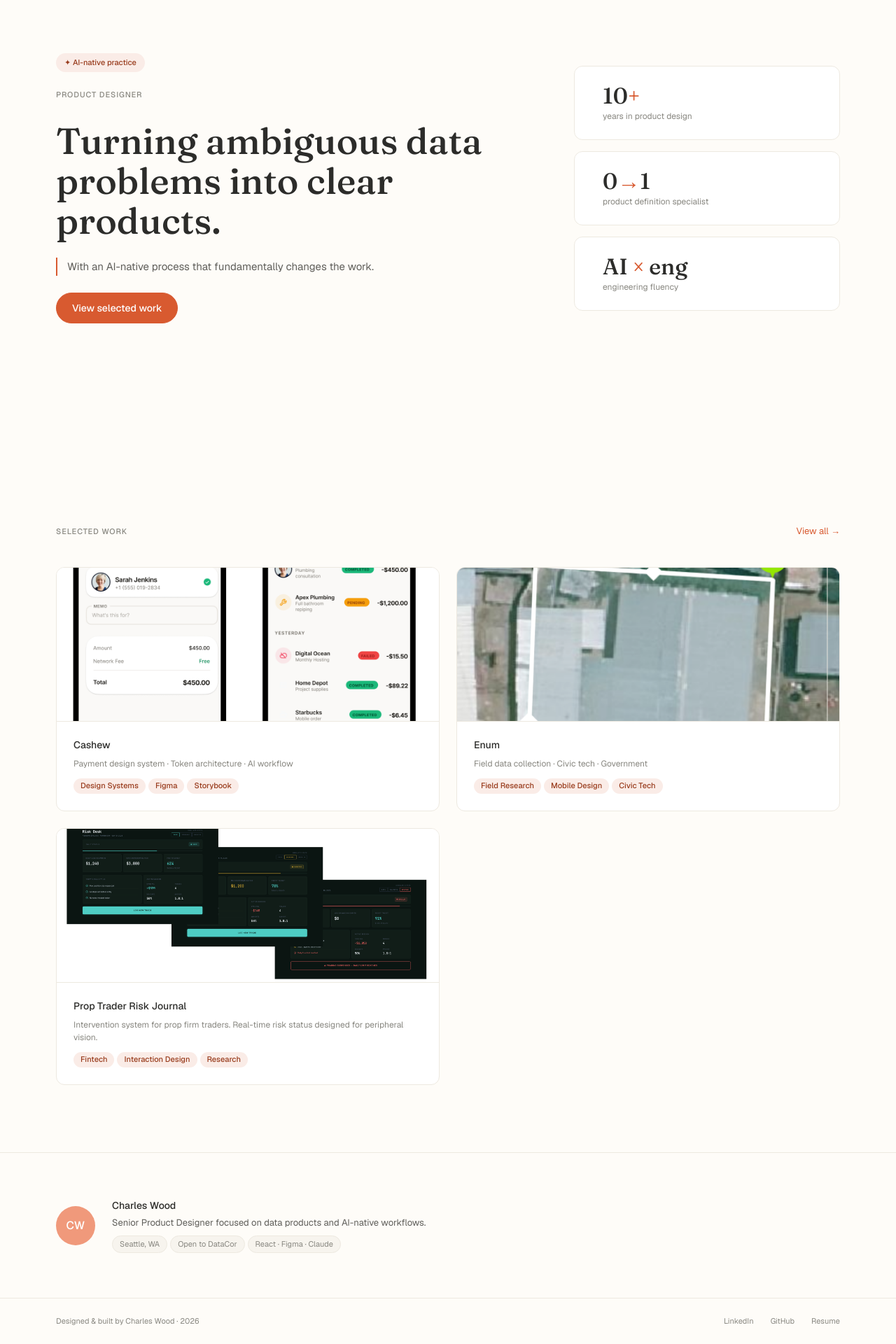
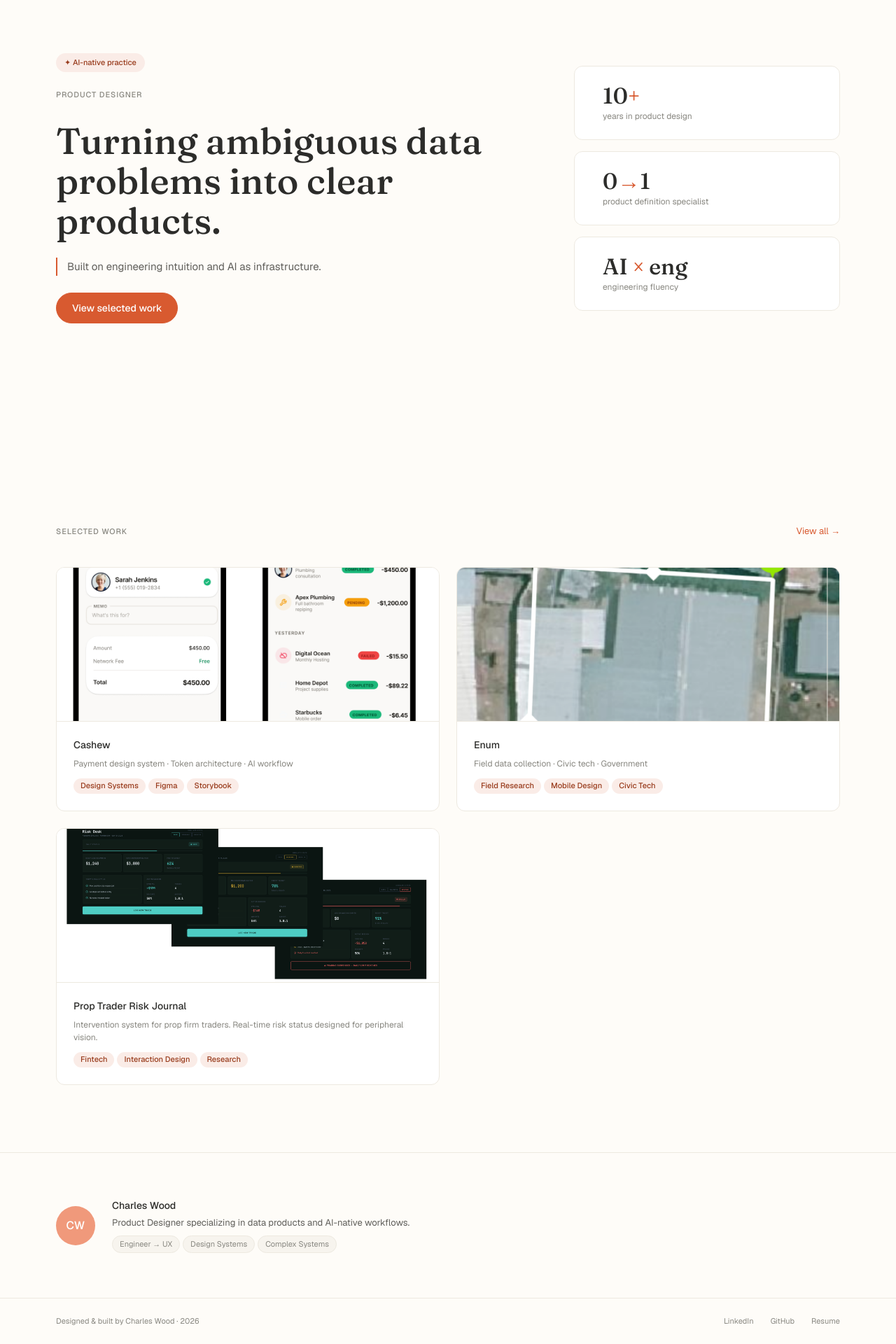
Before and after one commit to cdwood123/ux-portfolio, a React (Vite) app: page / in a window 1280 px wide. Shown: the part 147-2067 px from the top of the page at 70% size. Built offline with nearby package versions, Linux system fonts and the light colour scheme.

Commit message:
Update hero subtitle and about-strip bio and pills
Co-Authored-By: Claude Sonnet 4.6 <noreply@anthropic.com>

```diff
--- a/src/pages/Home.jsx
+++ b/src/pages/Home.jsx
@@ -61,7 +61,7 @@ export default function Home() {
 
               <div className="fade-up" style={{ animationDelay: '240ms' }}>
                 <p className="hero__statement">
-                  With an AI-native process that fundamentally changes the work.
+                  Built on engineering intuition and AI as infrastructure.
                 </p>
               </div>
 
@@ -121,14 +121,13 @@ export default function Home() {
             </div>
             <div className="about-strip__info">
               <p className="about-strip__name">Charles Wood</p>
-              {/* REPLACE: one-sentence bio */}
               <p className="about-strip__bio">
-                Senior Product Designer focused on data products and AI-native workflows.
+                Product Designer specializing in data products and AI-native workflows.
               </p>
               <div className="about-strip__chips">
-                <span className="about-strip__chip">Seattle, WA</span>
-                <span className="about-strip__chip">Open to DataCor</span>
-                <span className="about-strip__chip">React · Figma · Claude</span>
+                <span className="about-strip__chip">Engineer → UX</span>
+                <span className="about-strip__chip">Design Systems</span>
+                <span className="about-strip__chip">Complex Systems</span>
               </div>
             </div>
           </div>
```
